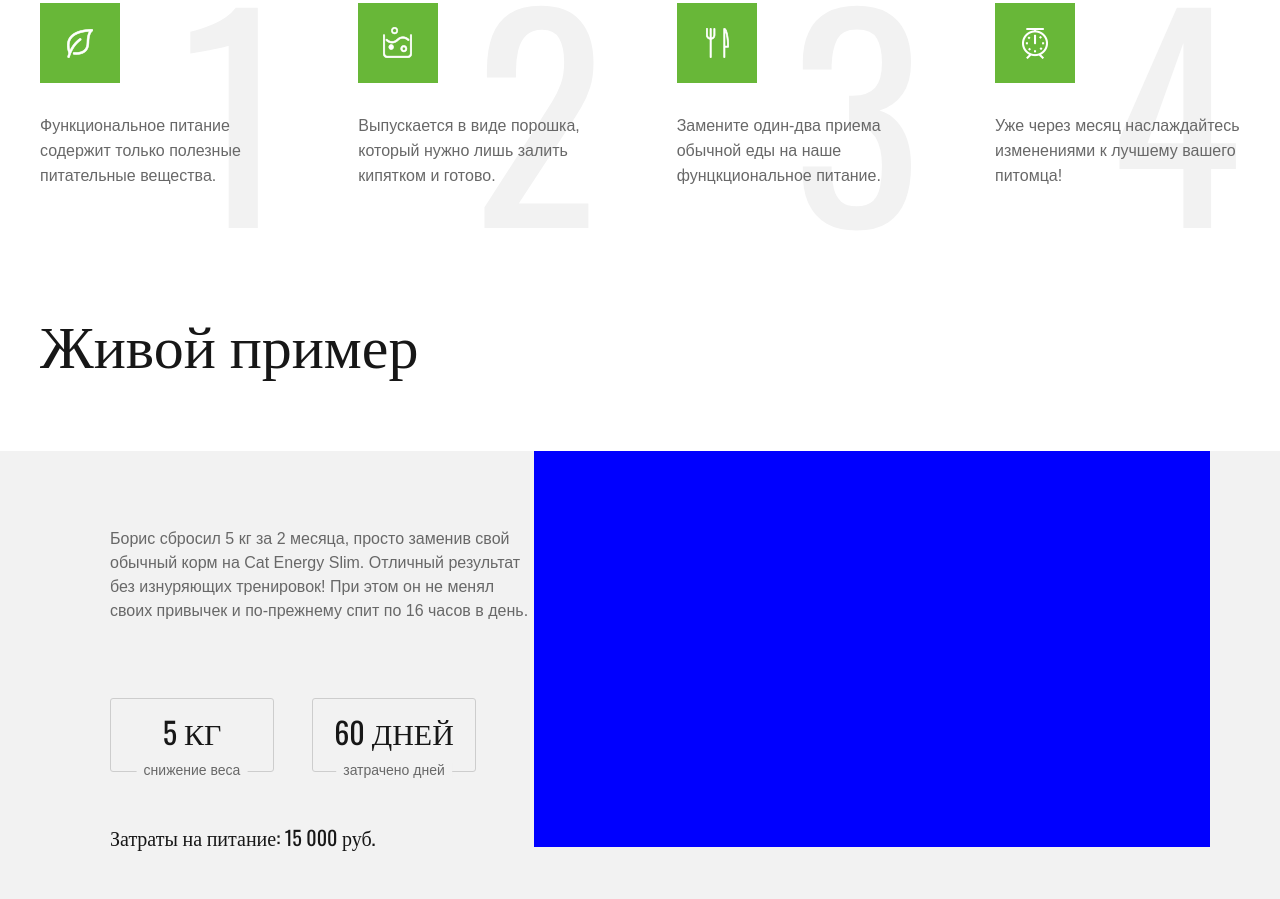
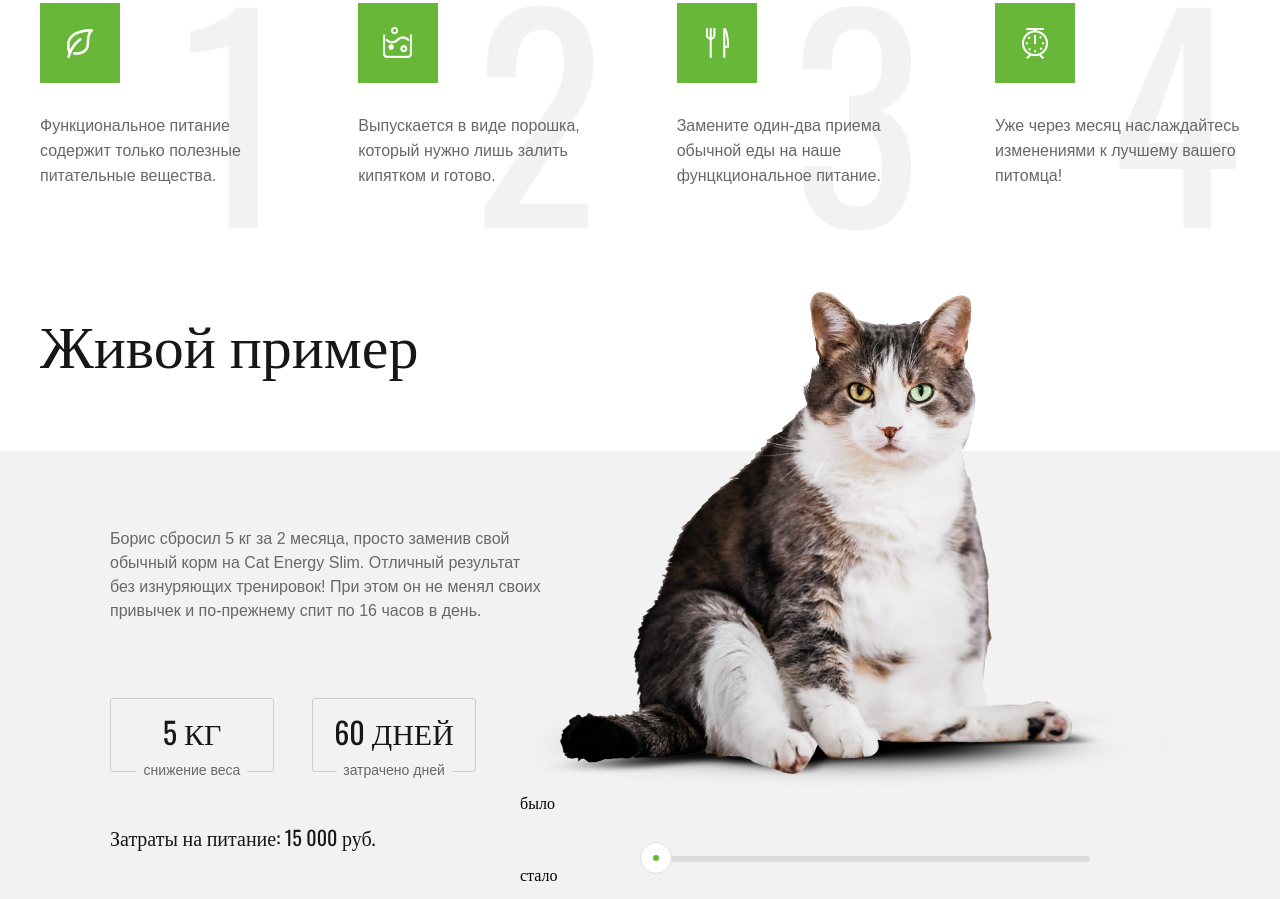
Before and after one commit to vespavel94/cat_energy_htmlacademy, a website: page index.html in a window 1280 px wide. Shown: the part 1325-2224 px from the top of the page. Drawn offline with nearby package versions, Linux system fonts and the light colour scheme.

Commit message:
beforeafter

```diff
--- a/index.html
+++ b/index.html
@@ -123,7 +123,7 @@
                             <p class="demonstration__description__info__money">Затраты на питание:      15 000 руб.</p>
                         </div>
                     </div>
-                    <div class="demonstration__description__beforeAfter">
+                    <div class="demonstration__description__beforeAfter beforeAfter">
                     </div>
                 </div>
             </section>
@@ -161,10 +161,13 @@
                 </div>
             </footer>
         </div>
+        <script src="js/rangeSliderJQ.js"></script>
+        <script src="js/beforeAfterJQ.js"></script>
         <script>
             $('.logo__menu-button').on("click", function(){
                 $('nav').toggleClass("menu-visible");
-            })
+            });
+            $('.beforeAfter').initBeforeAfter();
         </script>
     </body>
 </html>
--- /dev/null
+++ b/js/beforeAfterJQ.js
@@ -0,0 +1,12 @@
+(function($){
+	$.fn.initBeforeAfter = function(){
+    	$(this).html('<div class="BA_before"></div>'+
+    	'<div class="BA_after"></div>'+
+		'<div class="BA_wrapper">' +
+		'<span class="before_span">было</span>' +
+		'<div class="BA_slider"></div>' +
+		'</div>' +
+		'<span class="after_span">стало</span>');
+    	$(".BA_slider").initSlider({range: {min:0, max: 100}, flag: "beforeAfter"});
+	}
+})(jQuery);
--- a/js/rangeslider.js
+++ b/js/rangeSliderJQ.js
@@ -1,14 +1,21 @@
-var sliderGap = $(".sliderGap");
-sliderGap.on("mousedown touchstart",{min: 0, max: 100}, initSlider);
+(function($){
+  $.fn.initSlider = function(data){
+    $(this).html('<div class="sliderGap"></div>'+
+      '<p class="sliderValue">0</p>');
+    var sliderGap = $(this).children(".sliderGap");
+    sliderGap.on("mousedown touchstart", data, Slider);
+  }
+})(jQuery);
 
-function initSlider(e){
+function Slider(e){
   var startX = $(this).parent().offset().left,
 		sliderWidth = parseInt($(this).parent().css("width")),
 		gapWidth = parseInt($(this).css("width")),
 		curr = $(this),
 		rangeValue = 0,
-		min = e.data.min,
-  	max = e.data.max;
+		min = e.data.range.min,
+    max = e.data.range.max,
+    flag = e.data.flag;
 
   $(document).on("mousemove touchmove", function(d){
     if (d.type=="touchmove"){
@@ -24,15 +31,21 @@ function initSlider(e){
   	 shift = 0;
     }
     curr.css("left", shift + "px");
-    rangeValue = insertValue(min, max, sliderWidth-gapWidth, shift);
-    curr.siblings(".value").html(rangeValue);
+    rangeValue = countValue(min, max, sliderWidth-gapWidth, shift);
+
+    if(flag == "beforeAfter"){    //for_BeforeAfter.js plugin
+      curr.parents(".BA_wrapper").siblings(".BA_after").css("width", rangeValue + "%");
+      curr.parents(".BA_wrapper").siblings(".BA_before").css("width", 100 - rangeValue + "%");
+    }
+
+    curr.siblings(".sliderValue").html(rangeValue);
   });
   $(document).on("mouseup touchend", function(){
     $(document).unbind("mousemove touchmove");
     $(document).unbind("mouseup touchend");
   });
 
-  function insertValue(min, max, valueLength, shift){
+  function countValue(min, max, valueLength, shift){    //returns current value of slider
     var basis = (valueLength/(max-min)),
       range = (min+(shift/basis)).toFixed();
     return range;
--- a/package.json
+++ b/package.json
@@ -9,7 +9,7 @@
   "author": "",
   "license": "ISC",
   "dependencies": {
-    "browser-sync": "^2.24.4",
+    "browser-sync": "^2.24.5",
     "gulp": "^3.9.1",
     "gulp-autoprefixer": "^5.0.0",
     "gulp-csso": "^3.0.1",
--- a/sass/style.scss
+++ b/sass/style.scss
@@ -404,6 +404,7 @@ header {
   }
   &__description {
     margin: 0 70px;
+    position: relative;
     padding-left: 40px;
     display: flex;
     justify-content: space-between;
@@ -463,7 +464,59 @@ header {
     }
     &__beforeAfter{
       width: 690px;
-      background-color: blue;
+      height: 574px;
+      position: absolute;
+      right: 0;
+      bottom: 0;
+      .BA_before{
+        background-image: url(../assets/img/before-desktop@1x.png);
+        background-position: right;
+        width: 100%;
+        height: 517px;
+        position: absolute;
+        right: 0;
+        top: 0;
+      }
+      .BA_after{
+        background-image: url(../assets/img/after-desktop@1x.png);
+        z-index: 3;
+        height: 517px;
+        width: 0;
+        background-position-x: 22px;
+      }
+      .BA_slider{
+        width: 450px;
+        height: 6px;
+        background-color: #dcdcdc;
+        border-radius: 6px;
+        position: relative;
+        margin: 42px auto 0;
+        .sliderGap{
+          width: 30px;
+          height: 30px;
+          border-radius: 100%;
+          border: 1px solid #dcdcdc;
+          position: absolute;
+          background-color: #ffffff;
+          top: -14px;
+          cursor: pointer;
+          &:after{
+            display: block;
+            content: "";
+            width: 6px;
+            height: 6px;
+            border-radius: 100%;
+            position: absolute;
+            top: 50%;
+            left: 50%;
+            transform: translate(-50%, -50%);
+            background-color: #68b738;
+          }
+        }
+        .sliderValue{
+          display: none;
+        }
+      }
     }
   }
 }
```
Also changed, not shown: form.html (+1 -1 lines), assets/img/after-desktop@1x.png (added), assets/img/after-desktop@2x.png (added), assets/img/after-mobile@1x.png (added), assets/img/after-mobile@2x.png (added), assets/img/after-tablet@1x.png (added), assets/img/after-tablet@2x.png (added), assets/img/before-desktop@1x.png (added), assets/img/before-desktop@2x.png (added), assets/img/before-mobile@1x.png (added), assets/img/before-mobile@2x.png (added), assets/img/before-tablet@1x.png (added), assets/img/before-tablet@2x.png (added), css/style.css, 1 other file.
